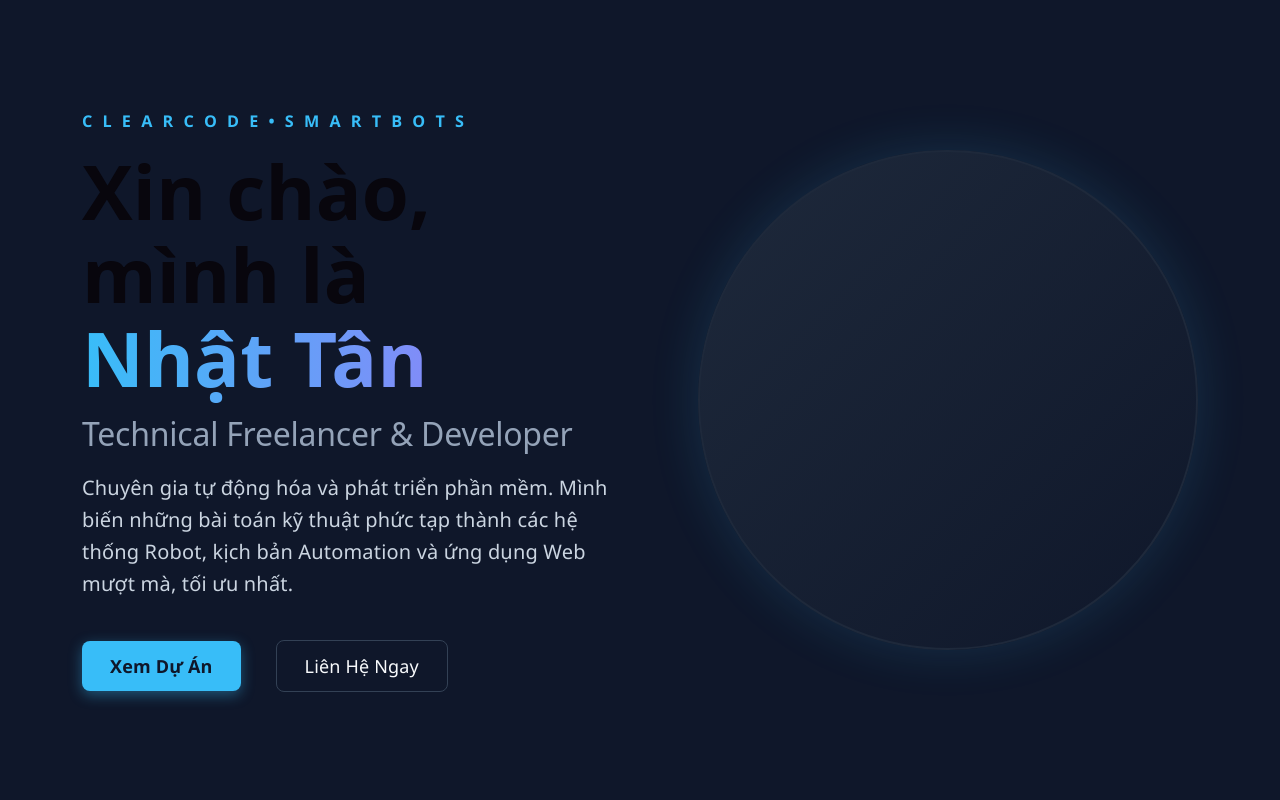
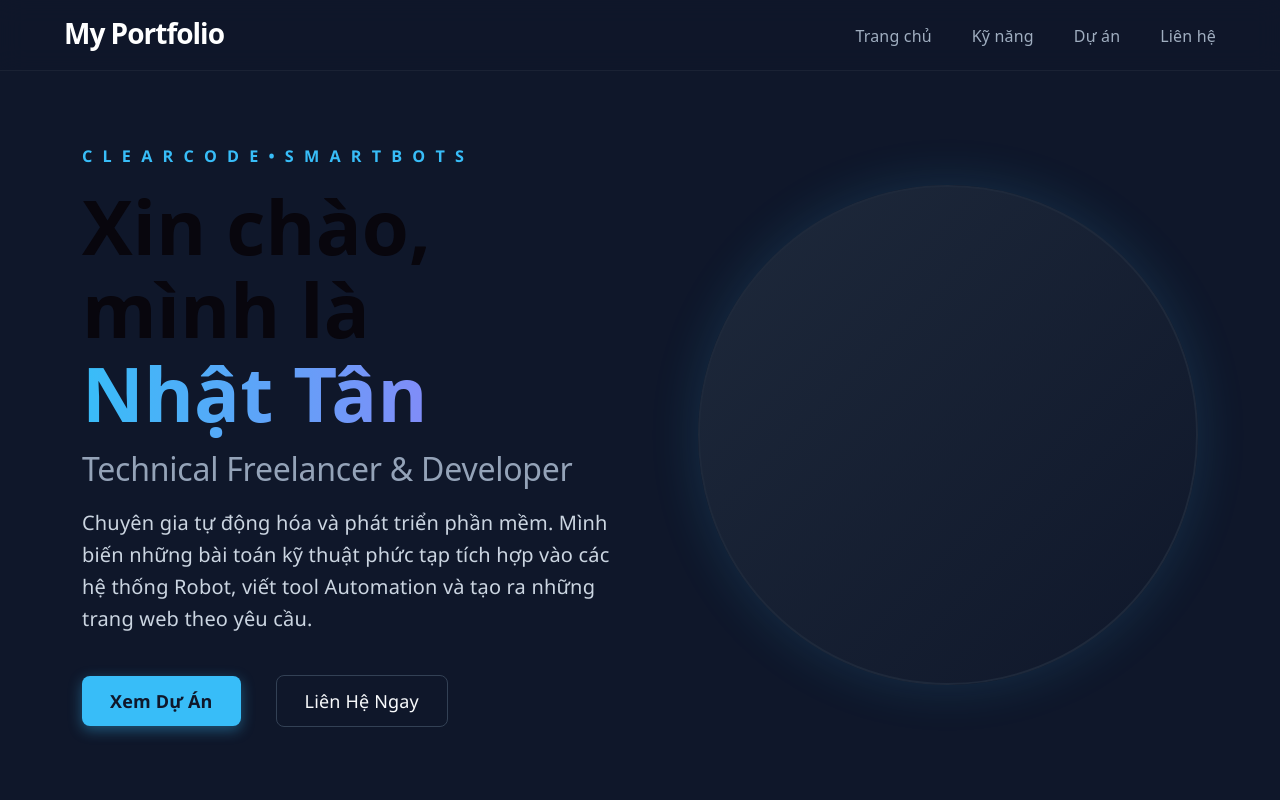
Before and after one commit to Nhattan1234/Nhattan1234.github.io, a React (Vite) app: page / in a window 1280 px wide. Shown: the top 800 px of the page. Built offline with nearby package versions, Linux system fonts and the light colour scheme.

Commit message:
fix responsive mobile

```diff
--- a/src/App.jsx
+++ b/src/App.jsx
@@ -122,6 +122,7 @@
 // export default App
 
 import React from 'react';
+import Navbar from './components/Navbar';
 import Hero from './components/Hero';
 import About from './components/About'; // Gọi About vào
 import Skills from './components/Skills';
@@ -131,6 +132,7 @@ import Contact from './components/Contact';
 function App() {
   return (
     <div>
+      <Navbar />
       <Hero />
       <About /> {/* Bố trí ngay sau Hero */}
       <Skills />
--- a/src/components/Hero.jsx
+++ b/src/components/Hero.jsx
@@ -3,7 +3,7 @@ import './Hero.css'; // Import file CSS vào đây
 
 function Hero() {
   return (
-    <section className="hero-section">
+    <section className="hero-section" id="hero">
       <div className="hero-container">
 
         {/* Phần nội dung chữ bên trái */}
@@ -14,7 +14,7 @@ function Hero() {
           </h1>
           <h2 className="subtitle">Technical Freelancer & Developer</h2>
           <p className="description">
-            Chuyên gia tự động hóa và phát triển phần mềm. Mình biến những bài toán kỹ thuật phức tạp thành các hệ thống Robot, kịch bản Automation và ứng dụng Web mượt mà, tối ưu nhất.
+            Chuyên gia tự động hóa và phát triển phần mềm. Mình biến những bài toán kỹ thuật phức tạp tích hợp vào các hệ thống Robot, viết tool Automation và tạo ra những trang web theo yêu cầu.
           </p>
           <div className="button-group">
             <a href="#project" className="primary-btn">Xem Dự Án</a>
--- /dev/null
+++ b/src/components/Navbar.css
@@ -0,0 +1,74 @@
+/* =========================================
+   THANH MENU (NAVBAR) - HIỆU ỨNG KÍNH MỜ
+   ========================================= */
+.navbar {
+  position: fixed; /* Đóng đinh nó lên nóc màn hình */
+  top: 0;
+  left: 0;
+  width: 100%;
+  display: flex;
+  justify-content: space-between; /* Đẩy Logo sang trái, Menu sang phải */
+  align-items: center;
+  padding: 20px 5%; /* Lề 2 bên cho thoáng */
+
+  /* Hiệu ứng kính mờ xịn sò */
+  background: rgba(15, 23, 42, 0.8); /* Nền tối hơi trong suốt */
+  backdrop-filter: blur(12px);
+  -webkit-backdrop-filter: blur(12px);
+  border-bottom: 1px solid rgba(255, 255, 255, 0.05);
+
+  z-index: 1000; /* Bùa hộ mệnh: Đảm bảo luôn nổi lên trên cùng, ko bị hình hay chữ khác đè lên */
+  box-sizing: border-box;
+}
+
+/* CHỈNH LOGO */
+.nav-logo a {
+  font-size: 28px;
+  font-weight: 800;
+  color: #ffffff;
+  text-decoration: none;
+  font-family: system-ui, sans-serif;
+  letter-spacing: -1px;
+}
+
+.nav-logo span {
+  color: #38bdf8; /* Màu xanh lơ cho dấu chấm tạo điểm nhấn */
+}
+
+/* CHỈNH CỤM NÚT BẤM */
+.nav-links {
+  display: flex;
+  list-style: none; /* Xóa mấy cái dấu chấm đen tào lao của thẻ <ul> */
+  gap: 40px; /* Khoảng cách giữa các nút */
+  margin: 0;
+  padding: 0;
+}
+
+.nav-links a {
+  color: #a0aec0; /* Màu chữ xám nhạt */
+  text-decoration: none; /* Xóa gạch chân */
+  font-size: 16px;
+  font-weight: 500;
+  transition: all 0.3s ease; /* Hiệu ứng chuyển màu mượt mà */
+}
+
+/* Hiệu ứng khi rê chuột vào nút */
+.nav-links a:hover {
+  color: #38bdf8; /* Đổi sang màu xanh lơ */
+  text-shadow: 0 0 10px rgba(56, 189, 248, 0.5); /* Phát sáng nhẹ */
+}
+
+/* =========================================
+   GIAO DIỆN ĐIỆN THOẠI
+   ========================================= */
+@media (max-width: 780px) {
+  .navbar {
+    padding: 15px 20px;
+  }
+
+  /* Trên điện thoại hẹp quá, mình TẠM ẨN mấy cái nút đi cho đỡ vỡ web.
+     Bữa nào rảnh tui chỉ ní làm cái nút "Hamburger 3 gạch" bấm xổ xuống sau nha! */
+  .nav-links {
+    display: none !important;
+  }
+}
--- a/src/components/Navbar.jsx
+++ b/src/components/Navbar.jsx
@@ -0,0 +1,23 @@
+import React from 'react';
+import './Navbar.css';
+
+function Navbar() {
+  return (
+    <nav className="navbar">
+      {/* Cụm Logo bên trái */}
+      <div className="nav-logo">
+        <a href="#top">My Portfolio<span></span></a>
+      </div>
+
+      {/* Cụm Nút bấm bên phải */}
+      <ul className="nav-links">
+        <li><a href="#hero">Trang chủ</a></li>
+        <li><a href="#skills">Kỹ năng</a></li>
+        <li><a href="#projects">Dự án</a></li>
+        <li><a href="#contact">Liên hệ</a></li>
+      </ul>
+    </nav>
+  );
+}
+
+export default Navbar;
--- a/src/components/Projects.jsx
+++ b/src/components/Projects.jsx
@@ -30,7 +30,7 @@ function Projects() {
   ];
 
   return (
-    <section className="projects-section" id="project">
+    <section className="projects-section" id="projects">
       <h2 className="section-title">Dự Án Nổi Bật</h2>
       <div className="projects-grid">
         {projectsList.map((project, index) => (
--- a/src/index.css
+++ b/src/index.css
@@ -127,7 +127,8 @@ code {
   max-width: 90% !important; /* Dùng 90% màn hình thay vì 1126px, chừa 5% lề mỗi bên cho thoáng */
   margin: 0 auto !important;
   width: 100%;
-  padding: 50px 0;
+  padding-top: 120px !important;
+  padding-bottom: 50px !important;
   box-sizing: border-box;
 }
 
```
